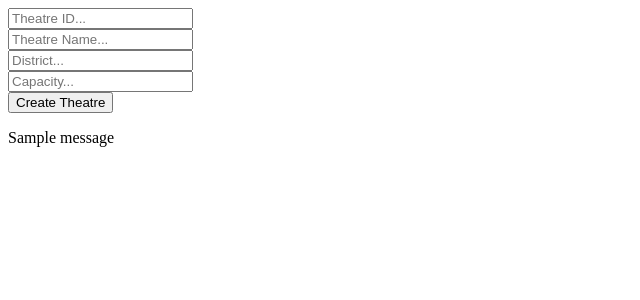
After one commit to egecans/MovieDBProject, a Django app: page /createTheatre/ in a window 1280 px wide. The commit adds this page. Shown: the top 300 px of the page, without its empty margins (0-640 px from the left). Run offline with Django 4.2, Linux system fonts and the light colour scheme; tables that the repository leaves empty hold one stand-in row (values such as "Sample post"); one stand-in notice (Sample message) is shown.

Commit message:
add Theatre

```diff
--- /dev/null
+++ b/MovieDBApp/templates/create_theatre.html
@@ -0,0 +1,37 @@
+<form method="POST" action="">
+    {% csrf_token %}
+    <div class="input-group mb-3">
+        <div class="input-group-append">
+            <span class="input-group-text"><i class="fas fa-user"></i></span>
+        </div>
+        <input type="text" name="theatre_id" placeholder="Theatre ID..." class="form-control">
+    </div>
+    <div class="input-group mb-3">
+        <div class="input-group-append">
+            <span class="input-group-text"><i class="fas fa-user"></i></span>
+        </div>
+        <input type="text" name="theatre_name" placeholder="Theatre Name..." class="form-control">
+    </div>
+    <div class="input-group mb-3">
+        <div class="input-group-append">
+            <span class="input-group-text"><i class="fas fa-user"></i></span>
+        </div>
+        <input type="text" name="district" placeholder="District..." class="form-control">
+    </div>
+
+    <div class="input-group mb-3">
+        <div class="input-group-append">
+            <span class="input-group-text"><i class="fas fa-user"></i></span>
+        </div>
+        <input type="text" name="capacity" placeholder="Capacity..." class="form-control">
+    </div>
+
+        <div class="d-flex justify-content-center mt-3 login_container">
+             <input class="btn login_btn" type="submit" value="Create Theatre">
+        </div>
+
+    {% for message in messages %}
+        <p id="messages"> {{message}} </p>
+    {% endfor %}
+
+</form>
--- a/MovieDBApp/templates/manager_button.html
+++ b/MovieDBApp/templates/manager_button.html
@@ -12,6 +12,7 @@
         <div class="container" style="margin-top: 20px">
             <a href= "{% url 'MovieDBApp:createAudience' %}"><button type="button" class="btn btn-outline-primary slideup">Add Audience</button></a>
             <a href= "{% url 'MovieDBApp:createDirector' %}"><button type="button" class="btn btn-outline-primary slideup">Add Director</button></a>
+            <a href= "{% url 'MovieDBApp:createTheatre' %}"><button type="button" class="btn btn-outline-primary slideleft">Add Theatre</button></a>
             <a href= "{% url 'MovieDBApp:deleteAudience' %}"><button type="button" class="btn btn-outline-primary slideright">Delete Audience</button></a>
             <a href= "{% url 'MovieDBApp:updatePlatform' %}"><button type="button" class="btn btn-outline-primary slideleft">Update Platform of Directors</button></a>
         </div>
--- a/MovieDBApp/urls.py
+++ b/MovieDBApp/urls.py
@@ -20,6 +20,7 @@ urlpatterns = [
     path('createDirector',views.createDirector,name='createDirector'),
     path('deleteAudience/', views.removeAudience, name='deleteAudience'),
     path('updateplatform/', views.updatePlatform, name='updatePlatform'),
+    path('createTheatre/',views.createTheatre, name='createTheatre'),
 
     path('loginDirector/',views.loginDirector,name='loginDirector'),
     path('directorHome/', views.homeDirector, name='homeDirector'),
--- a/MovieDBApp/views.py
+++ b/MovieDBApp/views.py
@@ -77,6 +77,24 @@ def createAudience(request):
     context = {}
     return render(request,'create_audience.html',context)
 
+#
+#addTheatre(district, theatre_name, capacity, theatre_id)
+def createTheatre(request):
+    if request.method == "POST": #if method is POST (when form clicked Create button form is returned as POST) this is the communication btw frontend and this method
+        theatre_id = request.POST.get('theatre_id') #get attributes from frontend
+        theatre_name = request.POST.get('theatre_name')
+        district = request.POST.get('district')
+        capacity  = request.POST.get('capacity')
+        #if attributes isn't blank (except platform) and has a unique username
+        if (theatre_id != "" and capacity != "" and theatre_name != "" and district != ""):
+            addTheatre(district, theatre_name, capacity, theatre_id)
+            return redirect('/manager_home/') #return to manager's home
+        else:
+            messages.info(request, 'You must enter all credentials!')
+
+    context = {}
+    return render(request,'create_theatre.html',context)
+
 def updatePlatform (request):
     if request.method == "POST":
         director_username = request.POST.get('director_username')
```
Also changed, not shown: MovieDBApp/checkDB.py (+9 -0 lines).
